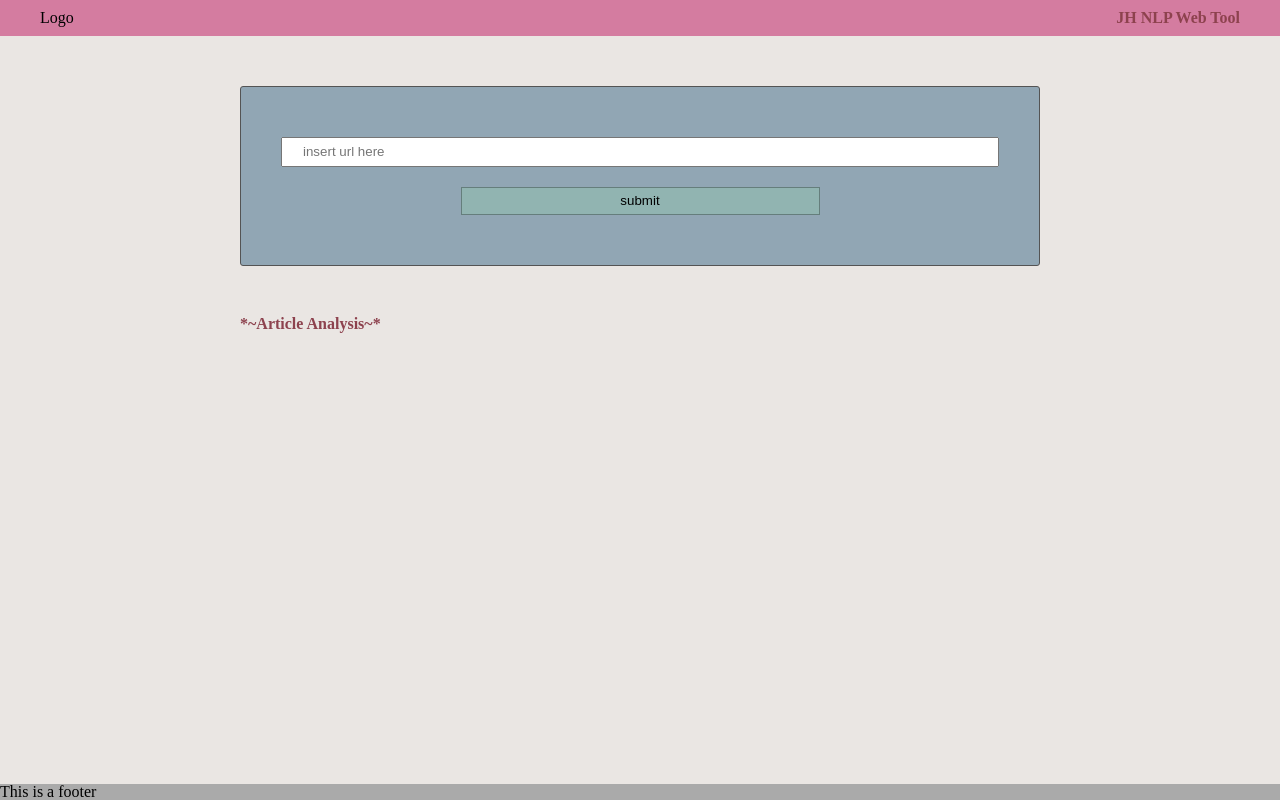
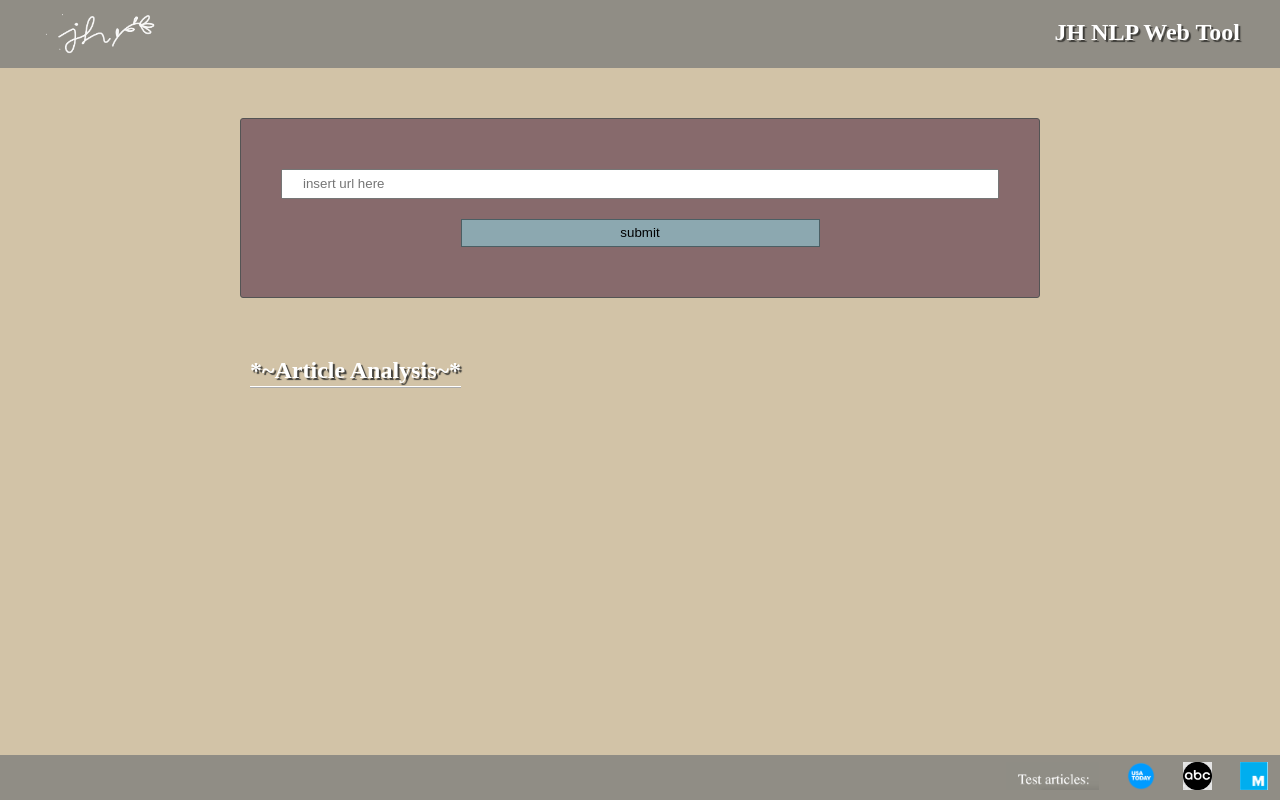
Before and after one commit to jhersheyy/news_eval_nlp_project, a website built with webpack: page src/client/views/index.html in a window 1280 px wide. Built offline with nearby package versions, Linux system fonts and the light colour scheme.

Commit message:
completed styling and content

```diff
--- a/src/client/styles/base.scss
+++ b/src/client/styles/base.scss
@@ -1,4 +1,4 @@
-$maincolor : #eae6e3;
+$maincolor : #d2c3a7;
 
 
 body {
@@ -12,13 +12,25 @@ main {
     background-color: $maincolor;
 
 }
-
 section {
     max-width: 800px;
     margin: 50px auto;
 }
-
+.analysis{
+    padding-bottom: 3px;
+    border-bottom: 2px ridge white;
+}
 .prettytext{
-    color: rgb(141, 66, 78);
+    color: white;
+    text-shadow: 2px 2px 1px #3d3c38;
     font-weight: bolder;
+    font-size: 1.5em;
+    padding-top: 10px;
 }
+.entry{
+    padding:10px;
+}
+#entryHolder{
+    margin-top:5px;
+    padding: 15px;
+}
--- a/src/client/styles/footer.scss
+++ b/src/client/styles/footer.scss
@@ -1,4 +1,12 @@
-$footercolor: #aaaaaa;
+$footercolor: #908d85;
 footer{
     background-color: $footercolor;
+    text-align: right;
+
 }
+.logopic{
+    height: 2em;
+    width: auto;
+    margin: 5px 10px 5px 10px;
+    padding: 2px;
+}
--- a/src/client/styles/form.scss
+++ b/src/client/styles/form.scss
@@ -1,5 +1,5 @@
-$formcolor : #91a6b4;
-$buttoncolor: #91b4b1;
+$buttoncolor : #8ca8b0;
+$formcolor: #876a6c;
 form {
     border: 1px solid #545454;
     border-radius: 3px;
@@ -7,16 +7,14 @@ form {
     background-color: $formcolor;
     text-align: center;
 }
-
 input {
     padding: 5px 20px;
     width: 100%;
     line-height: 16px;
     margin: 10px 0;
 }
-
 #submit{
     background-color: $buttoncolor;
-    border: 1px solid #657e7c;
+    border: 1px solid #4b5f64;
     width: 50%;
 }
--- a/src/client/styles/header.scss
+++ b/src/client/styles/header.scss
@@ -1,12 +1,17 @@
-$headercolor : #d47ca0;
+$headercolor : #908d85;
 
 header {
-    display: flex;
+    display: block;
+    text-align: center;
     justify-content: space-between;
     padding: 10px 40px;
     background-color: $headercolor;
 }
-
-.logo{
-    width: 10vw;
+#jhlogo{
+    height: 3em;
 }
+@media (min-width: 415px){
+    header{
+        display: flex;
+    }
+}
--- a/src/client/views/index.html
+++ b/src/client/views/index.html
@@ -8,9 +8,9 @@
     <body>
 
         <header>
-            <div class="logo">
-                Logo
-            </div>
+
+            <img id="jhlogo" src= "../../../pics/jh.png" alt= "JH Logo">
+
             <div class="prettytext">
                 JH NLP Web Tool
             </div>
@@ -24,8 +24,8 @@
                 </form>
             <section>
 
-            <section class ="holder entry">
-                <strong class = "prettytext">*~Article Analysis~*</strong>
+            <section class = "entry">
+                <strong class = "prettytext analysis">*~Article Analysis~*</strong>
                 <div id = "entryHolder">
                     <div id = "score"></div>
                     <div id = "agreement"></div>
@@ -41,7 +41,10 @@
         </main>
 
         <footer>
-            <p>This is a footer</p>
+            <img src="../../../pics/tests.png" alt="Test articles:" class="logopic">
+            <a href="https://www.usatoday.com/story/news/nation/2020/07/29/covid-resurgence-deaths-surpass-150-k/5489494002/" target="_blank"><img src="../../../pics/usatoday.png" alt="usa today icon" class="logopic"></a>
+            <a href="https://abcnews.go.com/US/police-release-horrific-details-1st-mass-shooting-year/story?id=68483893" target="_blank"><img src="../../../pics/abcnews.png" alt="abc news icon" class="logopic"></a>
+            <a href="https://in.mashable.com/entertainment/15977/star-trek-discovery-adil-hussain-teases-guest-appearance-in-season-3-fans-are-loving-it" target="_blank"><img src="../../../pics/mashable.png" alt="mashable icon" class="logopic"></a>
         </footer>
 
     </body>
```
Also changed, not shown: pics/abcnews.png (added), pics/github.png (added), pics/jh.png (added), pics/linkedin.png (added), pics/mashable.png (added), pics/tests.png (added), pics/usatoday.png (added), 1 other file.
